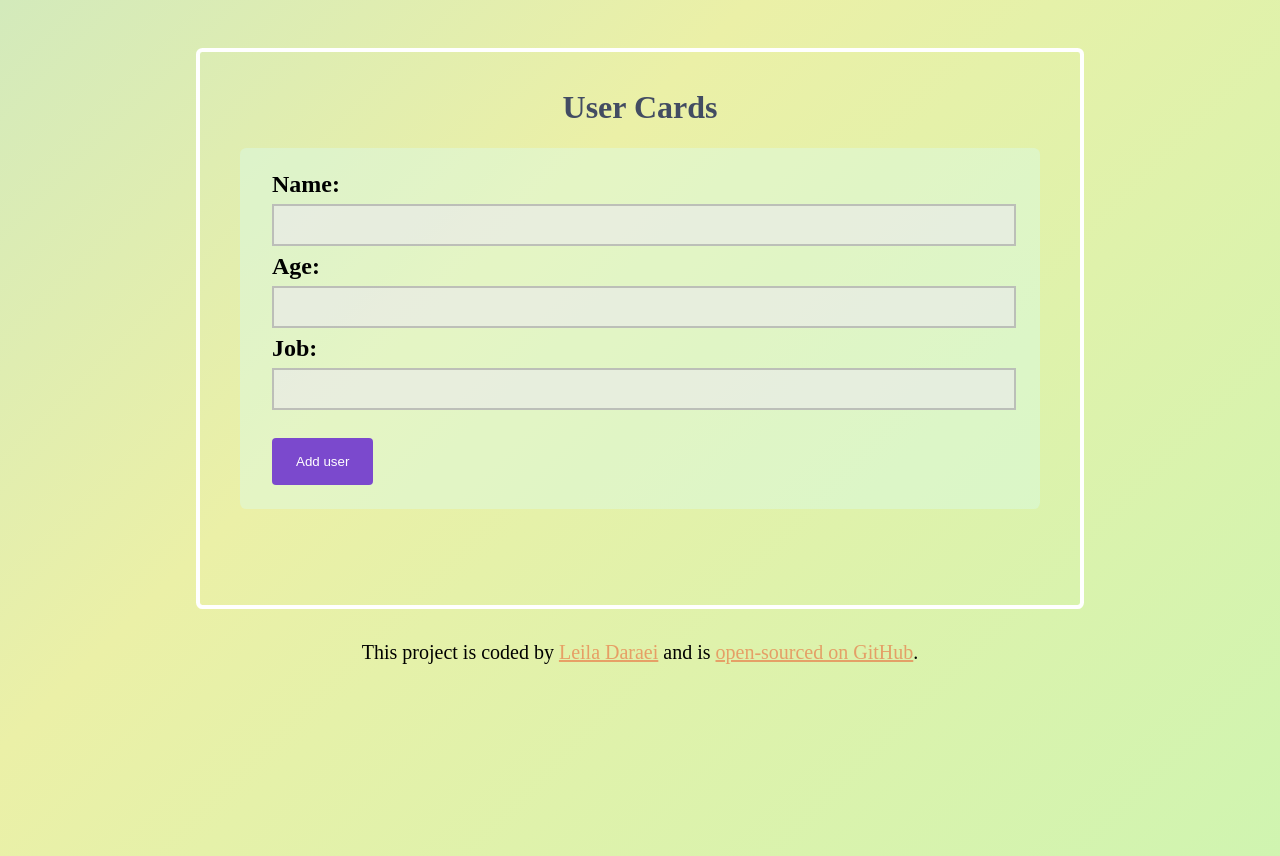
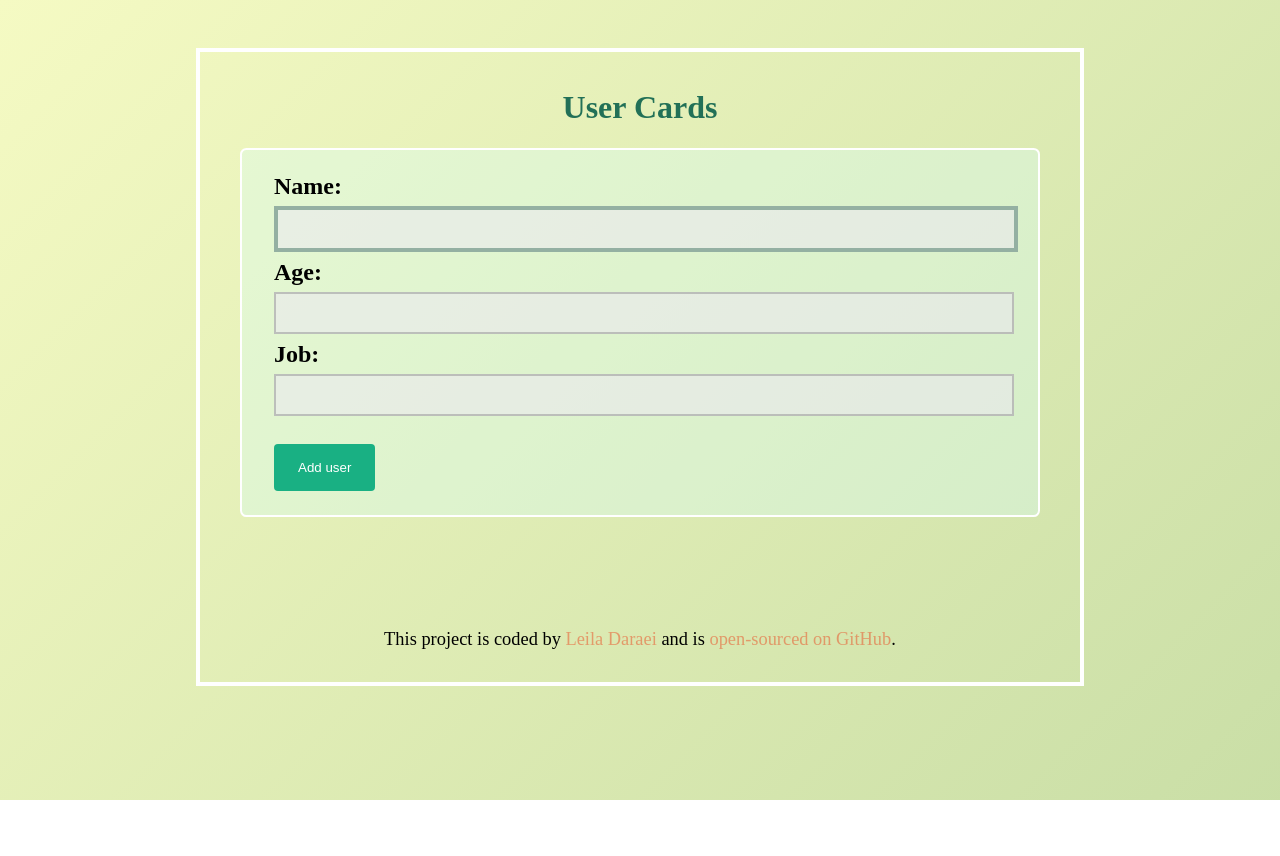
Before and after one commit to LeilaDaraei/user-list-typescript, a React (Create React App) app: page / in a window 1280 px wide. After the commit the page ends 800 px from the top, so only its background shows below. Built offline with nearby package versions, Linux system fonts and the light colour scheme.

Commit message:
styled it done

```diff
--- a/src/App.css
+++ b/src/App.css
@@ -1,19 +1,17 @@
+.container {
+  margin: 0 auto;
 
-.container {
-  border: 0.5vh solid white;
-  margin: 0 auto;
-  max-width: 100vh;
-  padding: 2vh 5vh;
   border-radius: 0.8vh;
 }
 .container h1 {
-  color: rgba(4, 15, 73, 0.729);
+  color: rgba(3, 92, 71, 0.865);
   text-align: center;
 }
 .card {
   margin: 0 auto 10vh;
   border-radius: 0.8vh;
   padding: 3vh 4vh;
+  border: 0.35vh solid white;
   background-color: rgba(215, 251, 249, 0.349);
 }
 .card button {
@@ -22,7 +20,7 @@
   color: rgb(255, 255, 255);
   border: none;
   border-radius: 0.5vh;
-  background: rgba(117, 62, 206, 0.936);
+  background: rgba(12, 172, 126, 0.936);
 }
 .card label {
   font-weight: bold;
@@ -38,3 +36,7 @@
   border: 0.3vh solid rgba(152, 150, 152, 0.535);
   background: rgba(237, 232, 246, 0.512);
 }
+.card input:focus {
+  outline: none;
+  border: 0.5vh rgb(148, 176, 162) solid;
+}
--- a/src/App.tsx
+++ b/src/App.tsx
@@ -65,6 +65,7 @@ const App: React.FC = () => {
           name="name"
           value={users.currentUser.name}
           onChange={onChangeHandler}
+          autoFocus
         />
         <label htmlFor="userAge">Age:</label>
         <input
--- a/src/Components/User.tsx
+++ b/src/Components/User.tsx
@@ -28,7 +28,6 @@ const User: React.FC<userInt> = ({ name, age, job, deleteUser }) => {
       <button className="deleteBtn" onClick={deleteUser}>
         Delete user
       </button>
-      <hr />
     </div>
   );
 };
--- a/src/index.css
+++ b/src/index.css
@@ -1,28 +1,25 @@
 body {
-  background: linear-gradient(-45deg, #b3f9ba, #ebf0a7, #90d9f3, #72f5d6);
+  background: linear-gradient(-45deg, #509156, #f5fac3);
   background-size: 400% 400%;
-  animation: gradient 15s ease infinite;
-  height: 100vh;
+  height: 100%;
+  border: 0.5vh solid white;
+  max-width: 100vh;
+  padding: 2vh 5vh;
+  margin: 0 auto;
   margin-top: 6vh;
-}
-
-@keyframes gradient {
-  0% {
-    background-position: 0% 50%;
-  }
-  50% {
-    background-position: 100% 50%;
-  }
-  100% {
-    background-position: 0% 50%;
-  }
 }
 footer {
   text-align: center;
   display: block;
-  padding: 4vh;
-  font-size: 2.5vh;
+  padding: 4vh 0 2vh;
+  font-size: 2.3vh;
 }
 footer a {
+  text-decoration: none;
   color: rgba(238, 46, 8, 0.418);
+  transition: all 200 ease-in-out;
 }
+footer a:hover {
+  text-decoration: none;
+  color: rgba(210, 46, 13, 0.851);
+}
```
